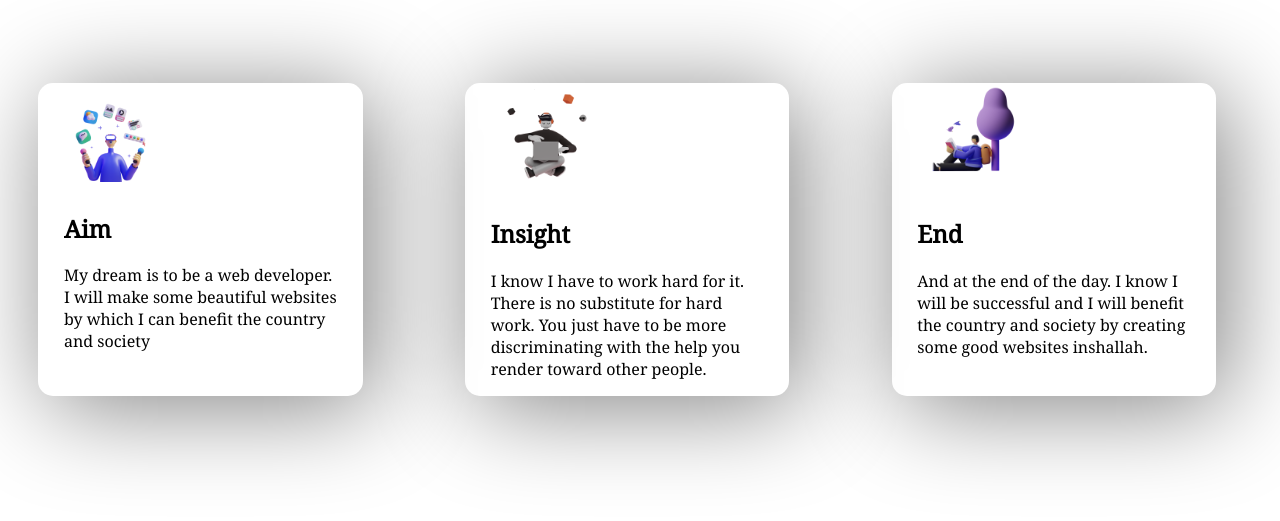
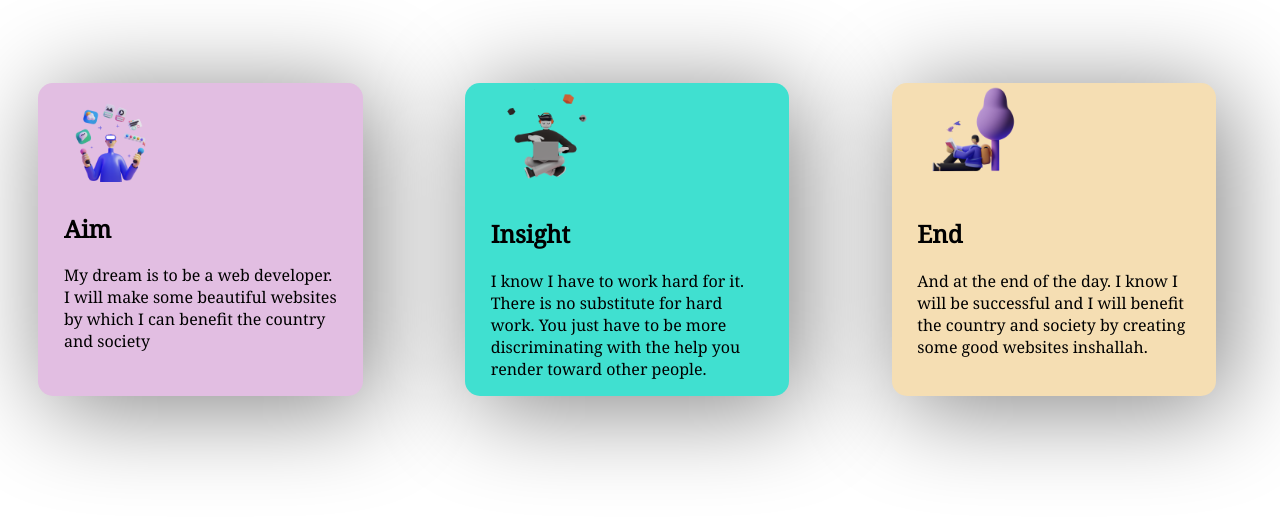
Before and after one commit to shajib2/first-project2, a plain HTML site: page index.html in a window 1280 px wide. Shown: the part 777-1298 px from the top of the page. Drawn offline with Linux system fonts and the light colour scheme.

Commit message:
second brance collar add

```diff
--- a/index.html
+++ b/index.html
@@ -44,20 +44,20 @@
         </div>
 
         <div class="flexible-container">
-            <div class="mission-item">
+            <div style="background-color: rgb(226, 190, 226);" class="mission-item">
                 <img src="images/illustrators/illustrator-1.png" alt="">
                 <h2>Aim</h2>
                 <p>My dream is to be a web developer. I will make some beautiful websites by which I can benefit the
                     country
                     and society</p>
             </div>
-            <div class="mission-item">
+            <div style="background-color: turquoise;" class="mission-item">
                 <img src="images/illustrators/illustrator-2.png" alt="">
                 <h2>Insight</h2>
                 <P>I know I have to work hard for it. There is no substitute for hard work. You just have to be more
                     discriminating with the help you render toward other people.</P>
             </div>
-            <div class="mission-item">
+            <div style="background-color: wheat;" class="mission-item">
                 <img src="images/illustrators/illustrator-3.png" alt="">
                 <h2>End</h2>
                 <P>And at the end of the day. I know I will be successful and I will benefit the country and society by
--- a/style.css
+++ b/style.css
@@ -47,6 +47,8 @@ h1{
     margin-top: 5%;
     margin-bottom: 10%;
     box-shadow: 10px 10px 100px gray;
+
+
 }
 .mission-item img{
     width: 40%;
```
